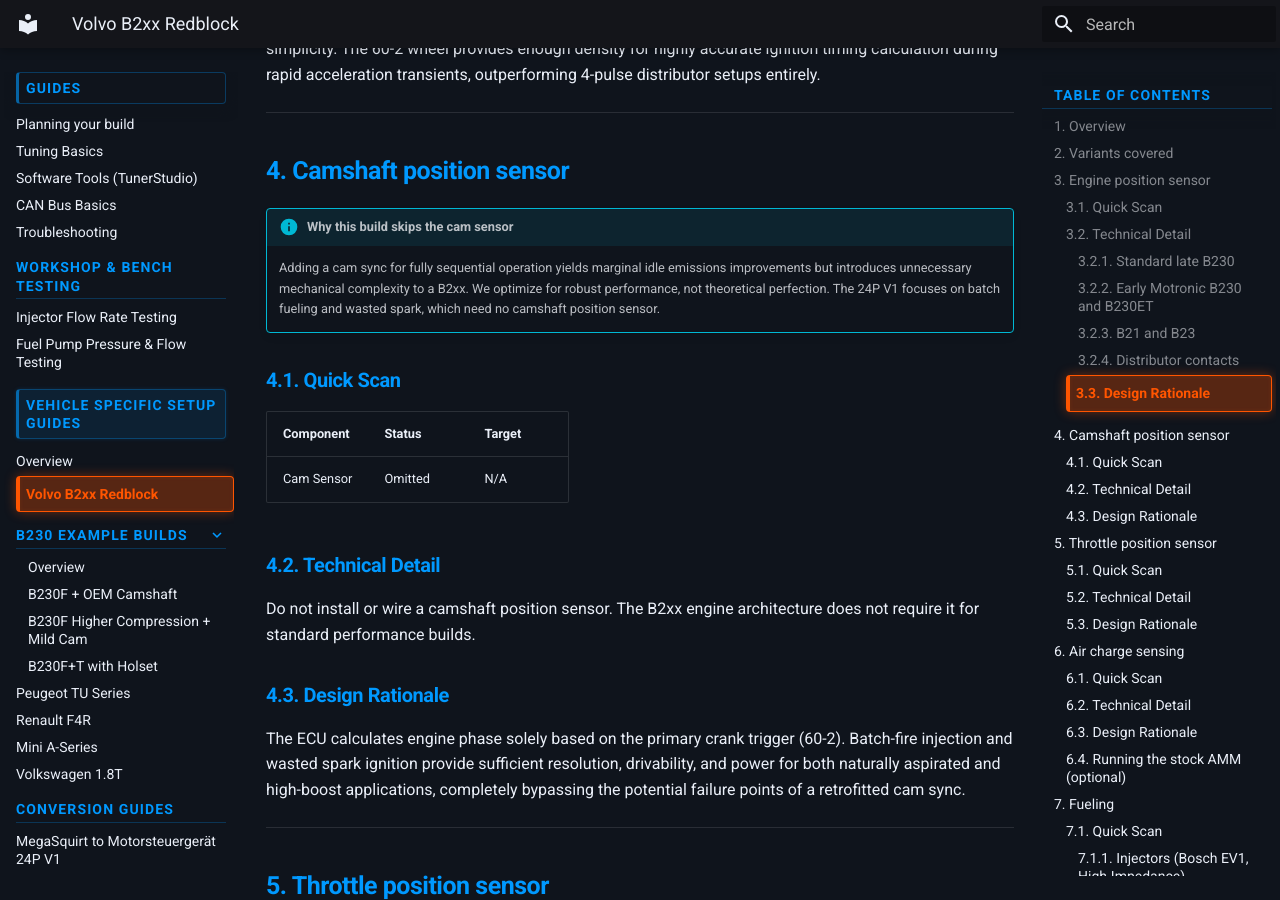
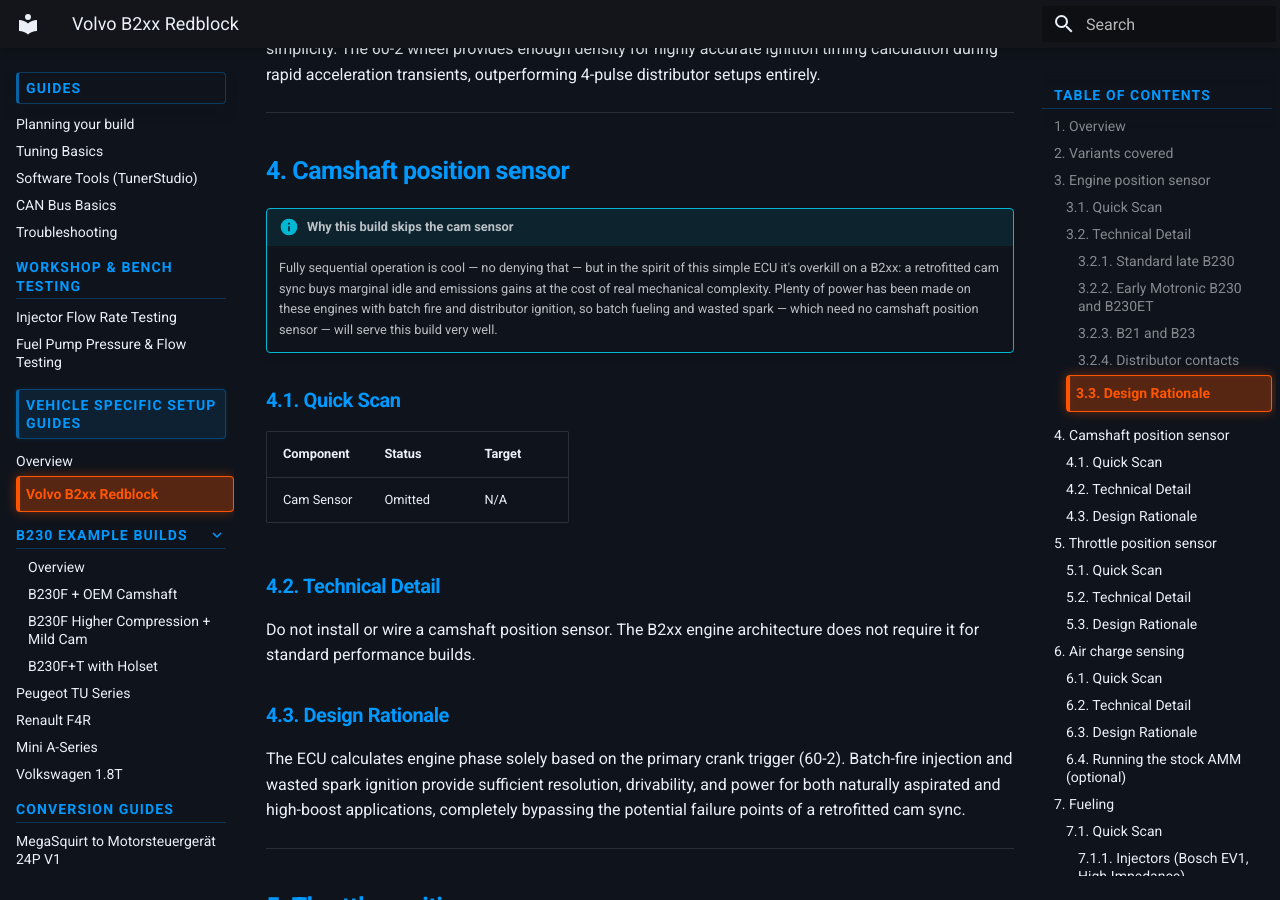
Before and after one commit to martijn4313/hupftronik-docs, an MkDocs documentation site: the page built from docs/guides/setup/specific/volvo-b2xx.md, in a window 1280 px wide and 900 px high, scrolled down 3854 px. Built offline with MkDocs 1.6.1 and Material for MkDocs 9.7.7, drawn with Linux system fonts in a browser that asks for light colours.

Commit message:
Reframe the cam-sensor rationale: sequential is cool, just overkill here
Per review feedback on PR #32: acknowledge fully sequential operation
positively instead of dismissing it, and add the historical argument —
plenty of power was made with batch fire and distributor ignition.

Co-Authored-By: Claude Fable 5 <noreply@anthropic.com>
Claude-Session: https://claude.ai/code/session_01N6oaUnNB2bX3GGkSBJRXzp

```diff
--- a/docs/guides/setup/specific/volvo-b2xx.md
+++ b/docs/guides/setup/specific/volvo-b2xx.md
@@ -97,7 +97,7 @@ While alternative trigger options exist (e.g., front-mounted Hall sensors, after
 ## 4. Camshaft position sensor
 
 !!! info "Why this build skips the cam sensor"
-    Adding a cam sync for fully sequential operation yields marginal idle emissions improvements but introduces unnecessary mechanical complexity to a B2xx. We optimize for robust performance, not theoretical perfection. The 24P V1 focuses on batch fueling and wasted spark, which need no camshaft position sensor.
+    Fully sequential operation is cool — no denying that — but in the spirit of this simple ECU it's overkill on a B2xx: a retrofitted cam sync buys marginal idle and emissions gains at the cost of real mechanical complexity. Plenty of power has been made on these engines with batch fire and distributor ignition, so batch fueling and wasted spark — which need no camshaft position sensor — will serve this build very well.
 
 ### 4.1. Quick Scan
 
```
